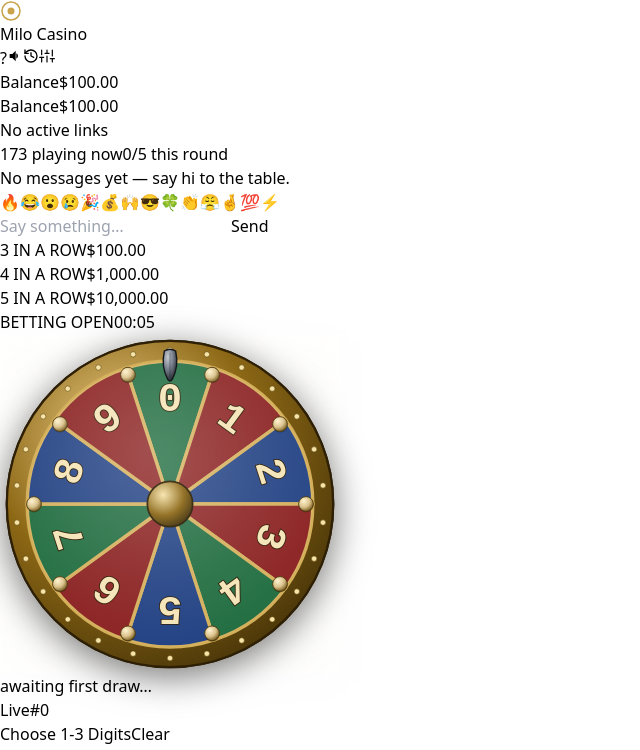
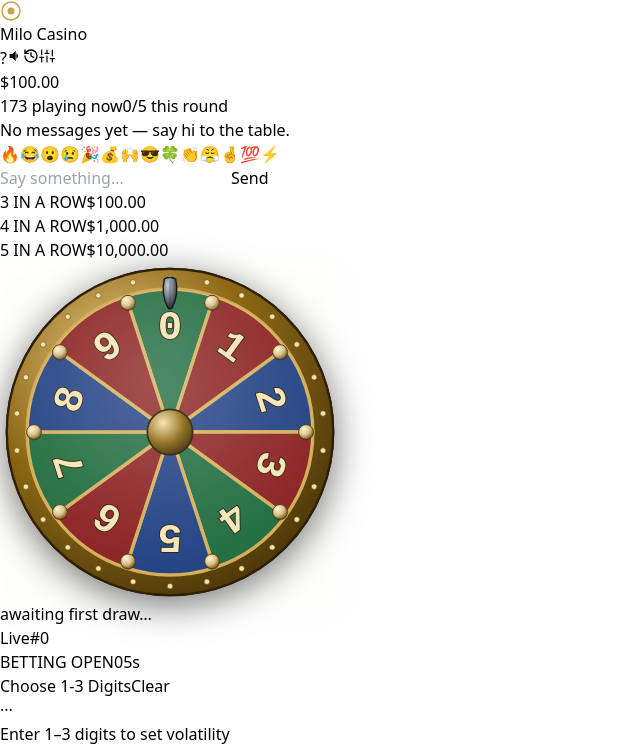
Before and after one commit to milerdo/chains, a React (Vite) app: page / in a window 1280 px wide. Shown: the top 750 px of the page, without its empty margins (0-640 px from the left). Built offline with nearby package versions, Linux system fonts and the light colour scheme.

Commit message:
version 0.11

```diff
--- a/src/App.tsx
+++ b/src/App.tsx
@@ -23,11 +23,17 @@
 import { DemoPanel } from './components/DemoPanel';
 import { JackpotCelebration } from './components/JackpotCelebration';
 import { MobileFooter } from './components/MobileFooter';
+import { PhaseStatus } from './components/PhaseStatus';
 import type { GamePhase } from './game/types';
 import { useMediaQuery } from './hooks/useMediaQuery';
 
 function AppShell() {
-  const { activeTickets, phase } = useGame();
+  const { activeTickets, phase, timeRemaining, hasBetThisRound, balance } = useGame();
+  // Drives PhaseStatus on mobile, where there's no lifted per-instance
+  // lock signal (BettingPanel's own onLockChange is desktop-only per
+  // CLAUDE.md §13). Approximates the same "can the player still bet"
+  // condition BettingPanel computes internally.
+  const mobileLocked = phase !== 'BETTING_OPEN' || hasBetThisRound;
   const [helpOpen, setHelpOpen] = useState(false);
   const [historyOpen, setHistoryOpen] = useState(false);
   const [demoOpen, setDemoOpen] = useState(false);
@@ -83,6 +89,7 @@
                 </button>
               </div>
             )}
+            <PhaseStatus locked={bettingLocked} timeRemaining={timeRemaining} />
             <div className={['min-h-0 flex-1 overflow-y-auto pr-1', bettingLocked ? 'hidden' : ''].join(' ')}>
               <BettingPanel onLockChange={setBettingLocked} onAutoBetChange={setAutoBetInfo} />
             </div>
@@ -99,6 +106,7 @@
       <main className="flex min-h-0 flex-1 flex-col overflow-hidden lg:hidden">
         <div className="flex min-h-0 flex-1 snap-x snap-mandatory overflow-x-auto overflow-y-hidden">
           <div ref={betPanelRef} className="min-h-0 w-full shrink-0 snap-start overflow-y-auto px-4 py-4">
+            <PhaseStatus locked={mobileLocked} timeRemaining={timeRemaining} />
             <BettingPanel />
           </div>
           <div ref={tablePanelRef} className="flex min-h-0 w-full shrink-0 snap-start flex-col gap-3 overflow-y-auto px-4 py-4">
@@ -106,10 +114,12 @@
             {!isDesktop && <Wheel />}
           </div>
           <div className="flex min-h-0 w-full shrink-0 snap-start flex-col overflow-hidden px-4 py-4">
+            <PhaseStatus locked={mobileLocked} timeRemaining={timeRemaining} />
             <TicketDrawer tickets={activeTickets} />
           </div>
         </div>
        <MobileFooter
+          balance={balance}
           onOpenHelp={() => setHelpOpen(true)}
           onOpenHistory={() => setHistoryOpen(true)}
           onToggleDemo={() => setDemoOpen((o) => !o)}
--- a/src/components/Balance.tsx
+++ b/src/components/Balance.tsx
@@ -29,7 +29,7 @@
   return (
     <div
       className={[
-        'flex flex-col items-end rounded-xl border px-3 py-1.5 transition-colors duration-500',
+        'flex items-center rounded-xl border px-3 py-1.5 transition-colors duration-500',
         flash === 'up'
           ? 'border-emerald-400/40 bg-emerald-400/[0.07]'
           : flash === 'down'
@@ -37,7 +37,6 @@
             : 'border-white/10 bg-white/[0.03]',
       ].join(' ')}
     >
-      <span className="font-mono text-[9px] uppercase tracking-[0.25em] text-white/40">Balance</span>
       <span
         className={[
           'font-mono text-base font-semibold tabular-nums transition-colors duration-500 sm:text-lg',
--- a/src/components/ChainLinks.tsx
+++ b/src/components/ChainLinks.tsx
@@ -49,7 +49,7 @@
 }
 
 export function ChainCircle({ digit, state, size = 'md' }: CircleProps) {
-  const dims = size === 'xs' ? 'h-5 w-5 text-[10px]' : size === 'sm' ? 'h-7 w-7 text-xs' : 'h-9 w-9 text-sm';
+  const dims = size === 'xs' ? 'h-6 w-6 text-[11px]' : size === 'sm' ? 'h-7 w-7 text-xs' : 'h-9 w-9 text-sm';
   const { bg, border } = circleColors(digit, state);
   return (
     <span
@@ -67,7 +67,7 @@
 }
 
 function Link({ size = 'md' }: { size?: 'xs' | 'sm' | 'md' }) {
-  const width = size === 'xs' ? 'w-1.5' : size === 'sm' ? 'w-2' : 'w-3';
+const width = size === 'xs' ? 'w-2' : size === 'sm' ? 'w-2' : 'w-3';
   return <span className={`h-[2px] shrink-0 ${width} bg-white/15`} />;
 }
 
--- a/src/components/GameHeader.tsx
+++ b/src/components/GameHeader.tsx
@@ -63,27 +63,21 @@
           </HeaderIconButton>
           <Balance balance={balance} />
         </div>
-
-        {/* Mobile: balance stays up top */}
-        <div className="lg:hidden">
-          <Balance balance={balance} />
-        </div>
       </div>
 
-      {/* Mobile: full-width active links row (was MobileFooter's strip) */}
-      <div className="border-t border-white/[0.05] px-4 py-2 lg:hidden">
-        <div className="flex items-center gap-3 overflow-x-auto">
-          {activeTickets.length === 0 ? (
-            <span className="font-mono text-[10px] text-white/25">No active links</span>
-          ) : (
-            activeTickets.map((ticket) => (
+      {/* Mobile: full-width active links row — only rendered when there's
+          something to show, so an empty round doesn't reserve pixels. */}
+      {activeTickets.length > 0 && (
+        <div className="border-t border-white/[0.05] px-4 py-2 lg:hidden">
+          <div className="flex items-center gap-3 overflow-x-auto">
+            {activeTickets.map((ticket) => (
               <div key={ticket.id} className="shrink-0">
                 <LinkChain ticket={ticket} size="xs" />
               </div>
-            ))
-          )}
+            ))}
+          </div>
         </div>
-      </div>
+      )}
     </header>
   );
 }
--- a/src/components/MobileFooter.tsx
+++ b/src/components/MobileFooter.tsx
@@ -8,14 +8,16 @@
 import { useState } from 'react';
 import { isAudioEnabled, playUiClick, toggleAudioEnabled } from '../utils/audio';
 import { EmojiChat } from './EmojiChat';
+import { Balance } from './Balance';
 
 interface MobileFooterProps {
+  balance: number;
   onOpenHelp: () => void;
   onOpenHistory: () => void;
   onToggleDemo: () => void;
 }
 
- export function MobileFooter({ onOpenHelp, onOpenHistory, onToggleDemo }: MobileFooterProps) {
+ export function MobileFooter({ balance, onOpenHelp, onOpenHistory, onToggleDemo }: MobileFooterProps) {
   const [soundOn, setSoundOn] = useState(() => isAudioEnabled());
   const [chatOpen, setChatOpen] = useState(false);
 
@@ -57,8 +59,6 @@
           ?
         </button>
 
-        <div className="flex-1" />
-
         <button
           type="button"
           onClick={handleOpenHistory}
@@ -81,6 +81,10 @@
         >
           💬
         </button>
+
+        <div className="flex-1" />
+
+        <Balance balance={balance} />
       </div>
 
       {chatOpen && (
--- /dev/null
+++ b/src/components/PhaseStatus.tsx
@@ -0,0 +1,24 @@
+import { formatCountdown } from '../utils/format';
+
+interface PhaseStatusProps {
+  locked: boolean;
+  timeRemaining: number;
+}
+
+export function PhaseStatus({ locked, timeRemaining }: PhaseStatusProps) {
+  return (
+    <div className="mb-3 flex shrink-0 items-center justify-between rounded-xl border border-white/[0.06] bg-white/[0.02] px-4 py-2.5">
+      <span
+        className={[
+          'min-w-[118px] font-mono text-xs font-semibold uppercase tracking-[0.3em]',
+          locked ? 'text-[#eab308]' : 'text-emerald-400',
+        ].join(' ')}
+      >
+        {locked ? 'GOOD LUCK' : 'BETTING OPEN'}
+      </span>
+      {!locked && (
+        <span className="font-mono text-sm tabular-nums text-white/70">{formatCountdown(timeRemaining)}s</span>
+      )}
+    </div>
+  );
+}
--- a/src/components/Wheel.tsx
+++ b/src/components/Wheel.tsx
@@ -7,15 +7,8 @@
 import { useEffect, useId, useRef, useState } from 'react';
 import { useGame } from '../hooks/useGame';
 import { playDrawSettle, playTick } from '../utils/audio';
-import { formatCountdown, formatDrawIndex } from '../utils/format';
+import { formatDrawIndex } from '../utils/format';
 import type { GamePhase } from '../game/types';
-
-const PHASE_LABEL: Record<GamePhase, string> = {
-  BETTING_OPEN: 'BETTING OPEN',
-  BETTING_CLOSED: 'GOOD LUCK',
-  DRAWING: 'GOOD LUCK',
-  RESULT: 'GOOD LUCK',
-};
 
 // --- Geometry (SVG viewBox 0 0 300 300, center 150,150) -----------------
 const HOLE_COUNT = 10;
@@ -64,7 +57,7 @@
 }
 
 export function Wheel() {
-  const { phase, wheelTargetDraw, speedMultiplier, timeRemaining, streamHistory, drawIndex, reportWheelLanded } = useGame();
+  const { phase, wheelTargetDraw, speedMultiplier, streamHistory, drawIndex, reportWheelLanded } = useGame();
   // Unique per-mount suffix for this instance's gradient defs — two Wheel
   // instances are mounted at once (desktop + mobile tab), and duplicate
   // SVG ids across them caused refs to resolve into a display:none
@@ -250,26 +243,12 @@
   );
 
   const recentDigits = streamHistory.slice(-6);
-  const showCountdown = phase === 'BETTING_OPEN';
 
   return (
     <section
       aria-label="Live number stream"
       className="relative overflow-hidden rounded-3xl border border-white/[0.07] bg-gradient-to-b from-white/[0.035] to-transparent p-5 backdrop-blur-sm sm:p-6"
     >
-      <div className="flex items-center justify-between rounded-xl border border-white/[0.06] bg-white/[0.02] px-4 py-2.5">
-        <span
-          className={[
-            'font-mono text-xs font-semibold uppercase tracking-[0.3em]',
-            phase === 'BETTING_OPEN' ? 'text-emerald-400' : 'text-[#eab308]',
-          ].join(' ')}
-        >
-          {PHASE_LABEL[phase]}
-        </span>
-        {showCountdown && (
-          <span className="font-mono text-sm tabular-nums text-white/70">00:{formatCountdown(timeRemaining)}</span>
-        )}
-      </div>
 
       <div className="mt-5 flex flex-col items-center">
         {/* Shadow lives on this static wrapper, NOT on the svg that
```
